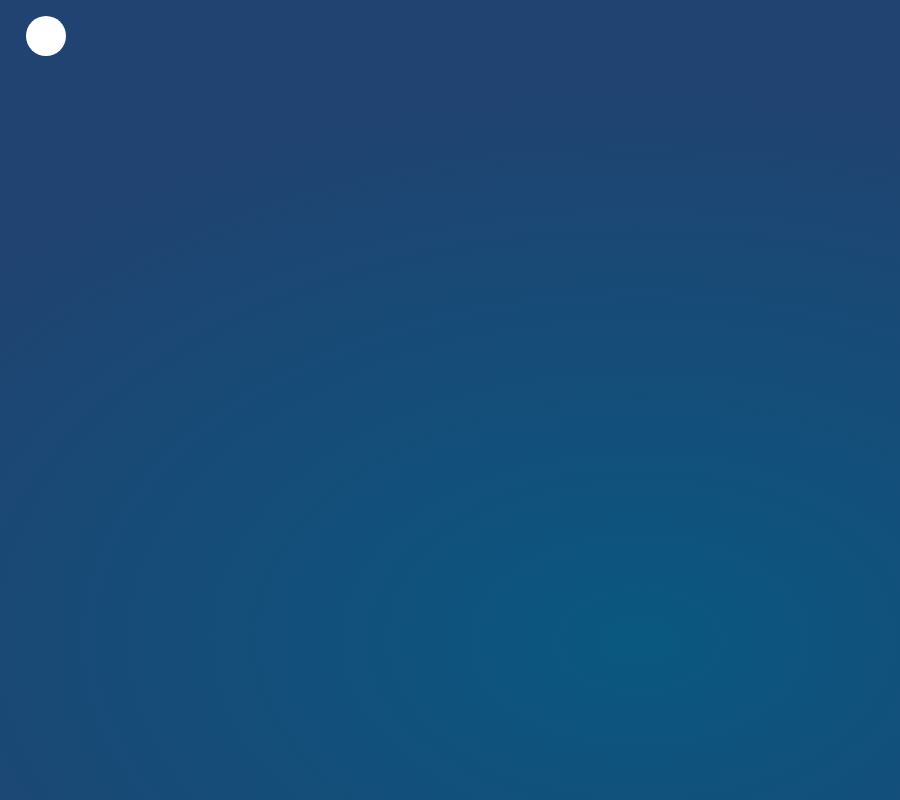
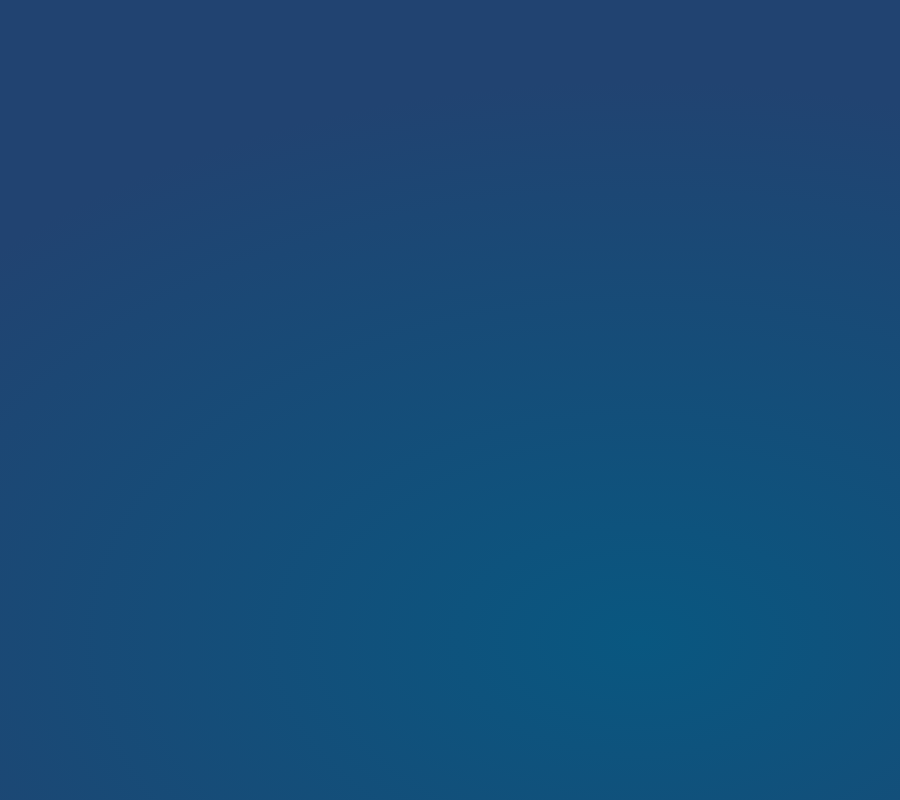
Before and after one commit to Gruev/svg-playground-tweenmax, a website: page index.html in a window 1280 px wide. Shown: the whole page, without its empty margins (0-900 px from the left). Drawn offline with nearby package versions, Linux system fonts and the light colour scheme; files whose address does not match are found by name.

Commit message:
fixMe
Signed-off-by: Gruev <gruev.vladimir@gmail.com>

```diff
--- a/assets/sass/style.scss
+++ b/assets/sass/style.scss
@@ -105,10 +105,10 @@ body, html {
   }
 }
 
-.elem {
-  position: absolute;
-  left: 2%; top: 2%;
-  width: 40px; height: 40px;
-  background-color: #fff;
-  border-radius: 50%;
-}
+// .elem {
+//   position: absolute;
+//   left: 2%; top: 2%;
+//   width: 40px; height: 40px;
+//   background-color: #fff;
+//   border-radius: 50%;
+// }
--- a/index.html
+++ b/index.html
@@ -15,7 +15,7 @@
 
   <div class="wrap-svg">
 
-    <div class="elem"></div>
+    <!-- <div class="elem"></div> -->
 
     <svg class="logo" width="100%" height="100%" viewBox="0 0 1000 690">
       <g fill="none" fill-rule="evenodd">
```
Also changed, not shown: assets/stylesheets/css/style.css.
